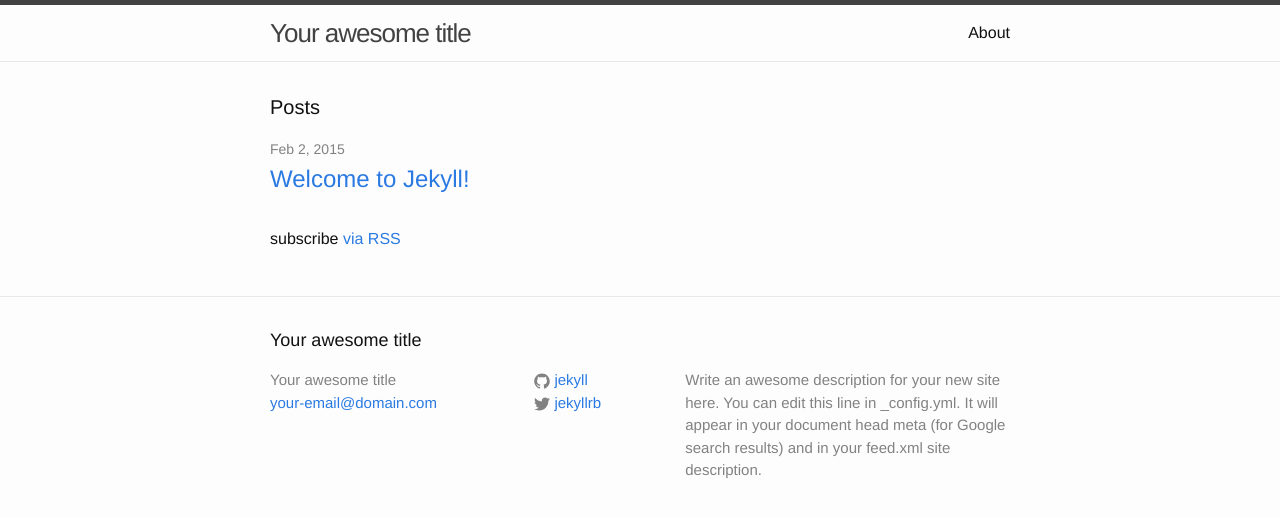
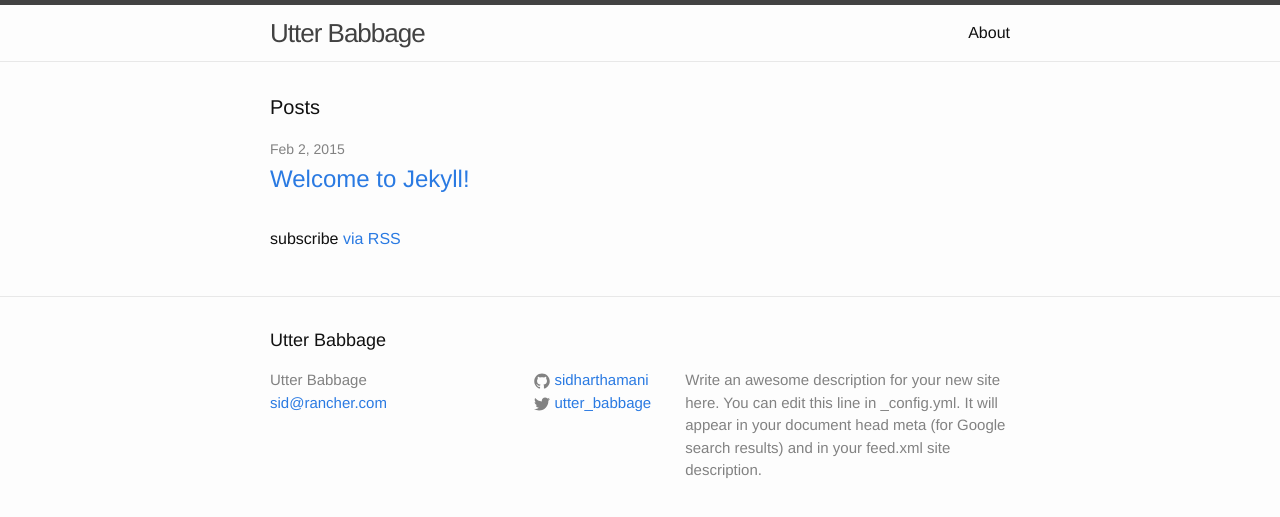
Before and after one commit to sidharthamani/sidharthamani.github.io, a Jekyll site: the page built from index.html, in a window 1280 px wide. Shown: the top 517 px of the page. Built offline with Jekyll 4.4.1, drawn with Linux system fonts in a browser that asks for light colours.

Commit message:
change title

```diff
--- a/_config.yml
+++ b/_config.yml
@@ -1,14 +1,14 @@
 # Site settings
-title: Your awesome title
-email: your-email@domain.com
+title: Utter Babbage
+email: sid@rancher.com
 description: > # this means to ignore newlines until "baseurl:"
   Write an awesome description for your new site here. You can edit this
   line in _config.yml. It will appear in your document head meta (for
   Google search results) and in your feed.xml site description.
 baseurl: "" # the subpath of your site, e.g. /blog/
-url: "http://yourdomain.com" # the base hostname & protocol for your site
-twitter_username: jekyllrb
-github_username:  jekyll
+url: "http://sidharthamani.github.io" # the base hostname & protocol for your site
+twitter_username: utter_babbage
+github_username:  sidharthamani
 
 # Build settings
 markdown: kramdown
```
